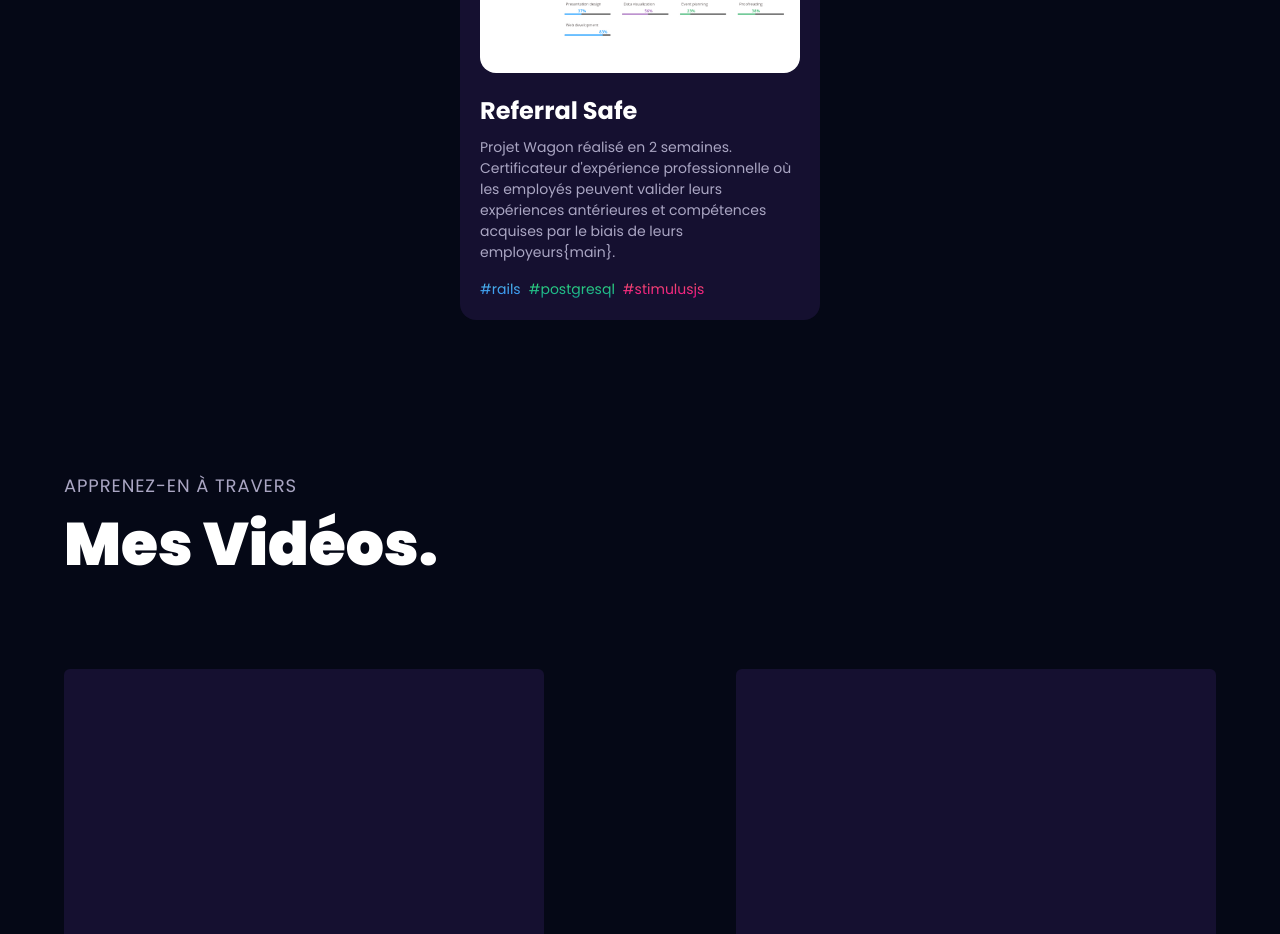
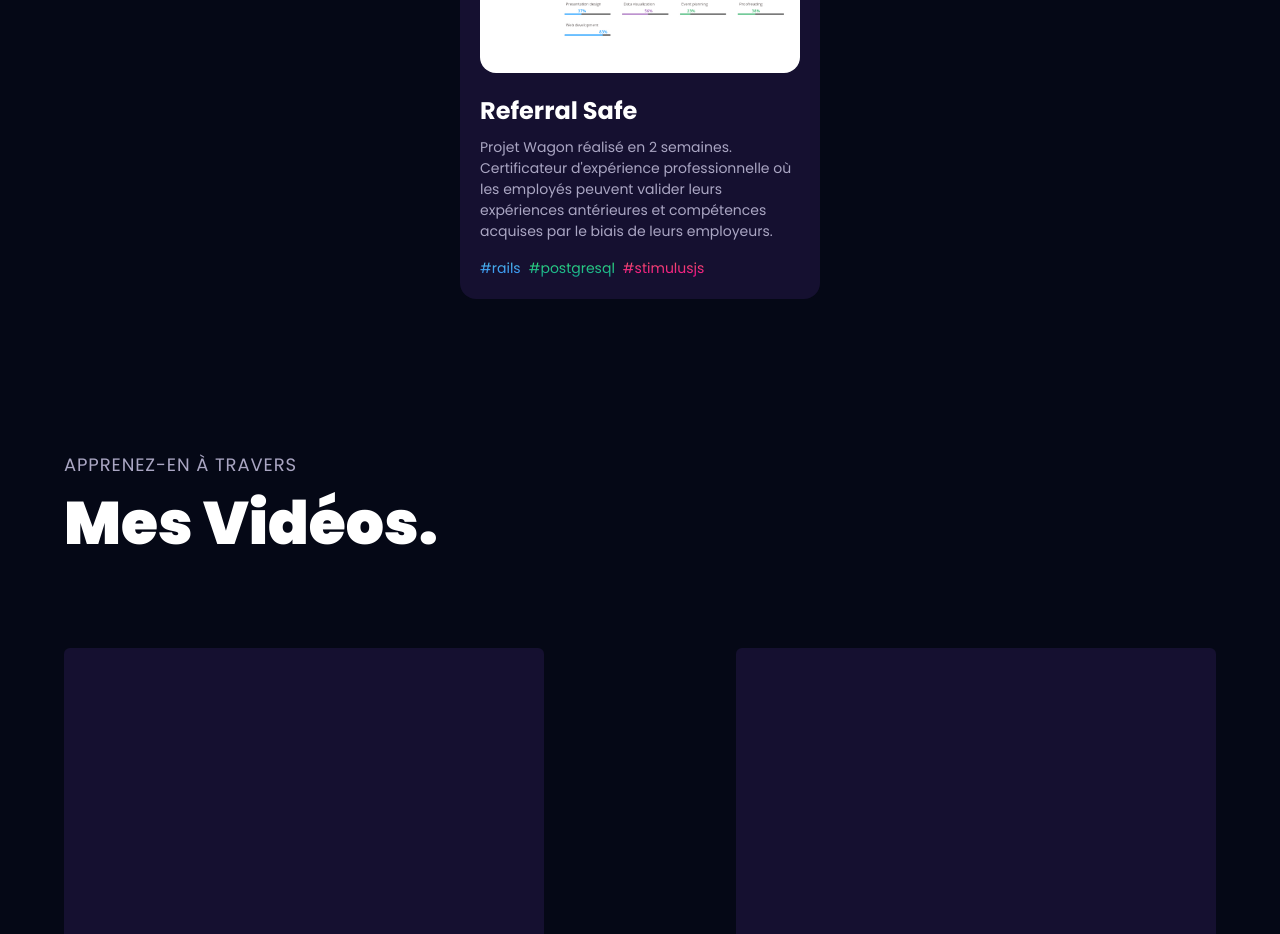
Before and after one commit to titou974/3d_portfolio, a React (Vite) app: page / in a window 1280 px wide. Shown: the part 1895-2829 px from the top of the page. Built offline with nearby package versions, Linux system fonts and the light colour scheme.

Commit message:
fix(author) correction on referal safe description

```diff
--- a/src/constants/index.js
+++ b/src/constants/index.js
@@ -233,7 +233,7 @@ const projects = [
   {
     name: "Referral Safe",
     description:
-      "Projet Wagon réalisé en 2 semaines. Certificateur d'expérience professionnelle où les employés peuvent valider leurs expériences antérieures et compétences acquises par le biais de leurs employeurs{main}.",
+      "Projet Wagon réalisé en 2 semaines. Certificateur d'expérience professionnelle où les employés peuvent valider leurs expériences antérieures et compétences acquises par le biais de leurs employeurs.",
     tags: [
       {
         name: "rails",
```
